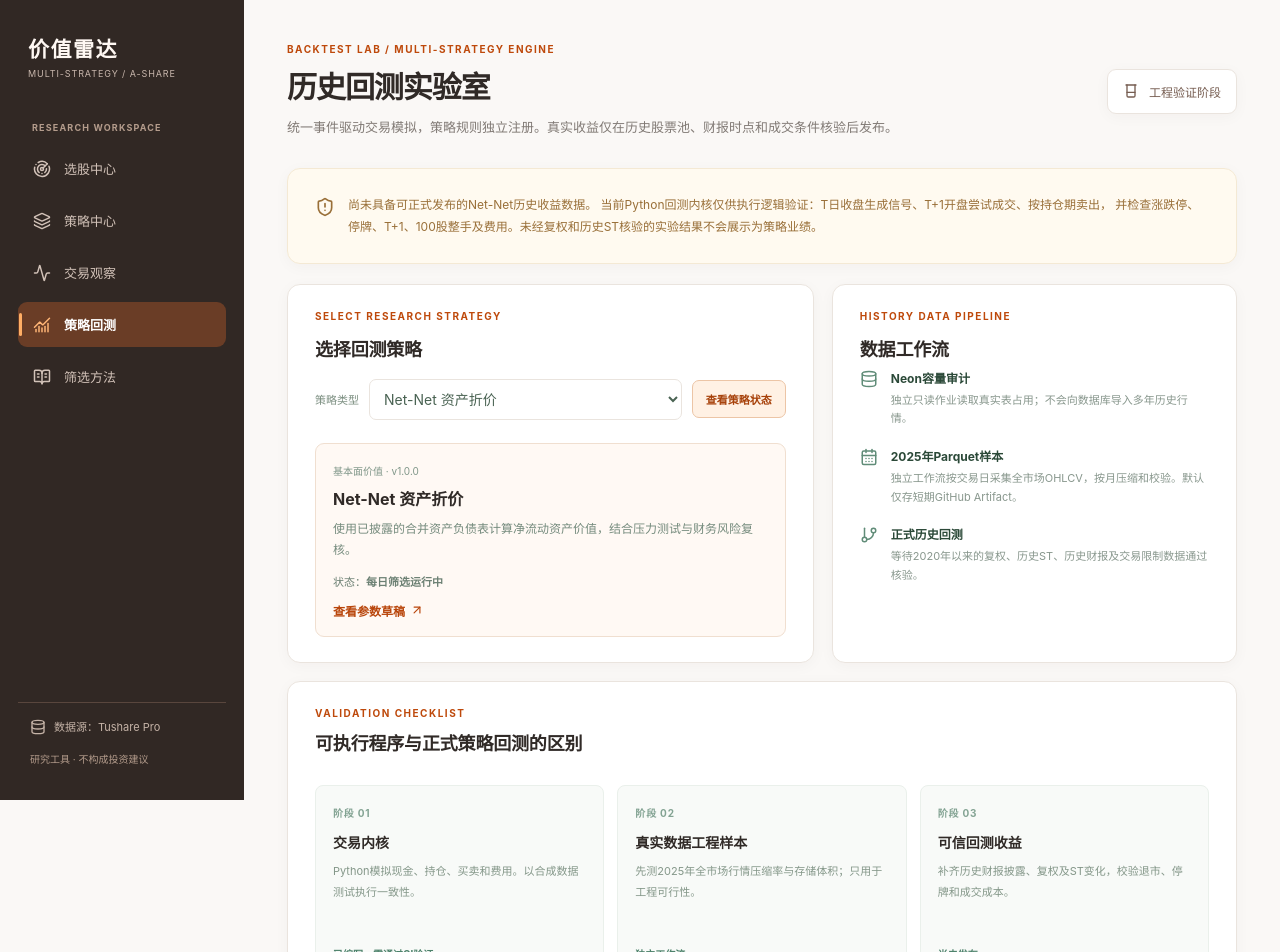
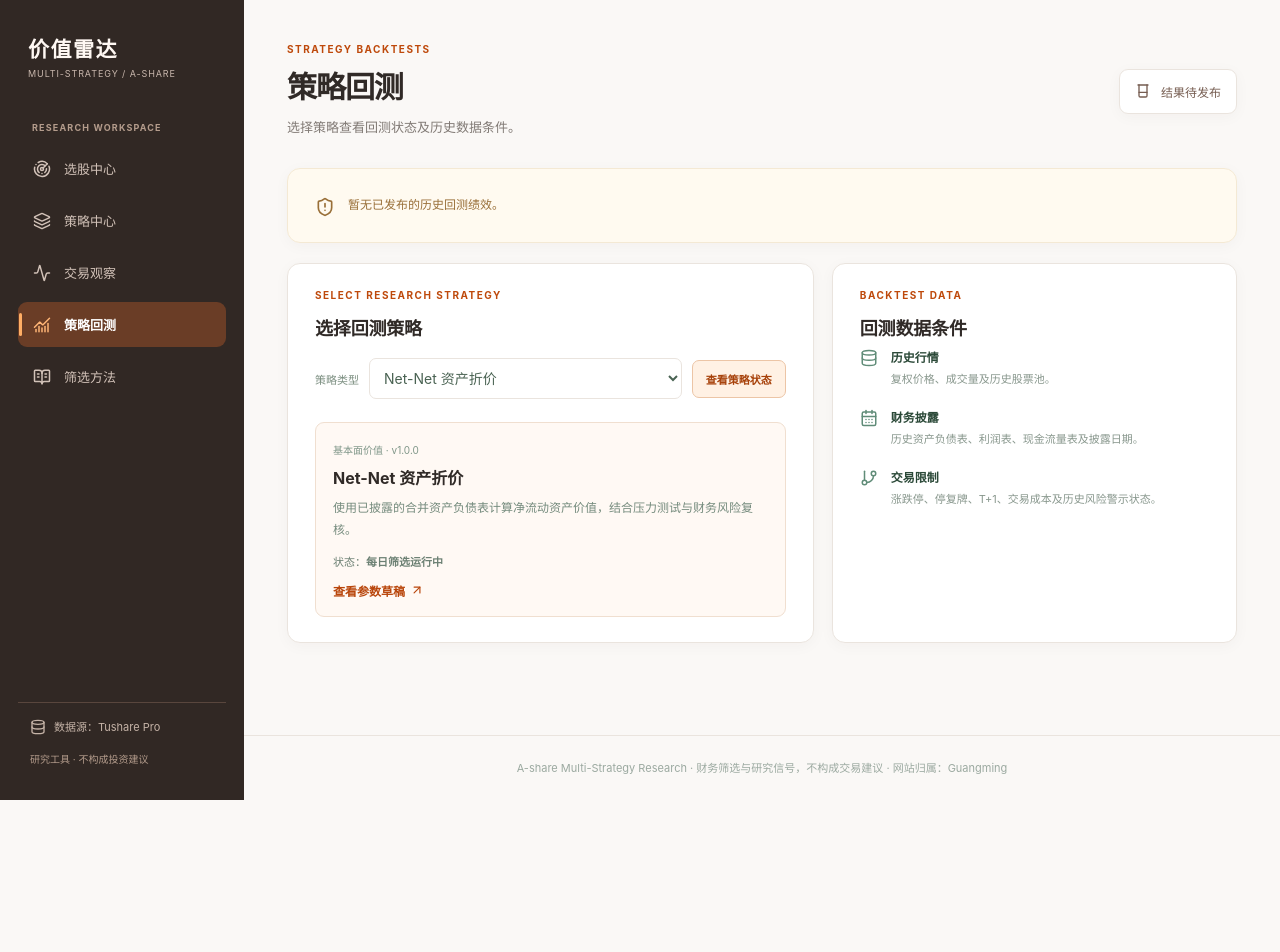
Before and after one commit to LGuangming/a-share-value-screener, a Next.js app: page /backtest in a window 1280 px wide. Shown: the top 952 px of the page. After the commit the page ends 800 px from the top, so only its background shows below. Built offline with nearby package versions, Linux system fonts and the light colour scheme.

Commit message:
Simplify public-facing screener text

```diff
--- a/app/backtest/page.tsx
+++ b/app/backtest/page.tsx
@@ -11,14 +11,12 @@ export default async function BacktestPage({searchParams}:{searchParams:Promise<
   const active=findStrategy(query.strategy??"")??strategies[0];
   return <main className="page-container">
     <div className="page-top"><div>
-      <div className="eyebrow">BACKTEST LAB / MULTI-STRATEGY ENGINE</div>
-      <h1>历史回测实验室</h1>
-      <p className="page-lead">统一事件驱动交易模拟，策略规则独立注册。真实收益仅在历史股票池、财报时点和成交条件核验后发布。</p>
-    </div><span className="date-tag"><Beaker size={16}/> 工程验证阶段</span></div>
+      <div className="eyebrow">STRATEGY BACKTESTS</div>
+      <h1>策略回测</h1>
+      <p className="page-lead">选择策略查看回测状态及历史数据条件。</p>
+    </div><span className="date-tag"><Beaker size={16}/> 结果待发布</span></div>
     <section className="panel signal-alert"><ShieldAlert size={20}/><p>
-      尚未具备可正式发布的Net-Net历史收益数据。
-      当前Python回测内核仅供执行逻辑验证：T日收盘生成信号、T+1开盘尝试成交、按持仓期卖出，
-      并检查涨跌停、停牌、T+1、100股整手及费用。未经复权和历史ST核验的实验结果不会展示为策略业绩。
+      暂无已发布的历史回测绩效。
     </p></section>
     <div className="detail-grid">
       <section className="panel">
@@ -42,27 +40,15 @@ export default async function BacktestPage({searchParams}:{searchParams:Promise<
         </div>
       </section>
       <section className="panel">
-        <div className="section-kicker">HISTORY DATA PIPELINE</div>
-        <h2>数据工作流</h2>
-        <div className="quality-item"><Database size={18}/><div><strong>Neon容量审计</strong>
-          <span>独立只读作业读取真实表占用；不会向数据库导入多年历史行情。</span></div></div>
-        <div className="quality-item"><CalendarDays size={18}/><div><strong>2025年Parquet样本</strong>
-          <span>独立工作流按交易日采集全市场OHLCV，按月压缩和校验。默认仅存短期GitHub Artifact。</span></div></div>
-        <div className="quality-item"><GitBranch size={18}/><div><strong>正式历史回测</strong>
-          <span>等待2020年以来的复权、历史ST、历史财报及交易限制数据通过核验。</span></div></div>
+        <div className="section-kicker">BACKTEST DATA</div>
+        <h2>回测数据条件</h2>
+        <div className="quality-item"><Database size={18}/><div><strong>历史行情</strong>
+          <span>复权价格、成交量及历史股票池。</span></div></div>
+        <div className="quality-item"><CalendarDays size={18}/><div><strong>财务披露</strong>
+          <span>历史资产负债表、利润表、现金流量表及披露日期。</span></div></div>
+        <div className="quality-item"><GitBranch size={18}/><div><strong>交易限制</strong>
+          <span>涨跌停、停复牌、T+1、交易成本及历史风险警示状态。</span></div></div>
       </section>
     </div>
-    <section className="panel">
-      <div className="panel-heading"><div>
-        <div className="section-kicker">VALIDATION CHECKLIST</div>
-        <h2>可执行程序与正式策略回测的区别</h2>
-      </div></div>
-      <div className="backtest-phase-grid">
-        <div><span>阶段 01</span><h3>交易内核</h3><p>Python模拟现金、持仓、买卖和费用。以合成数据测试执行一致性。</p><strong>已编写，需通过CI验证</strong></div>
-        <div><span>阶段 02</span><h3>真实数据工程样本</h3><p>先测2025年全市场行情压缩率与存储体积；只用于工程可行性。</p><strong>独立工作流</strong></div>
-        <div><span>阶段 03</span><h3>可信回测收益</h3><p>补齐历史财报披露、复权及ST变化，校验退市、停牌和成交成本。</p><strong>尚未发布</strong></div>
-      </div>
-      <div className="review-footnote">策略性能指标（收益、最大回撤、胜率、盈亏比）在具备可验证的历史时点数据后才显示；不存在默认模拟的优异收益。</div>
-    </section>
   </main>;
 }
```
